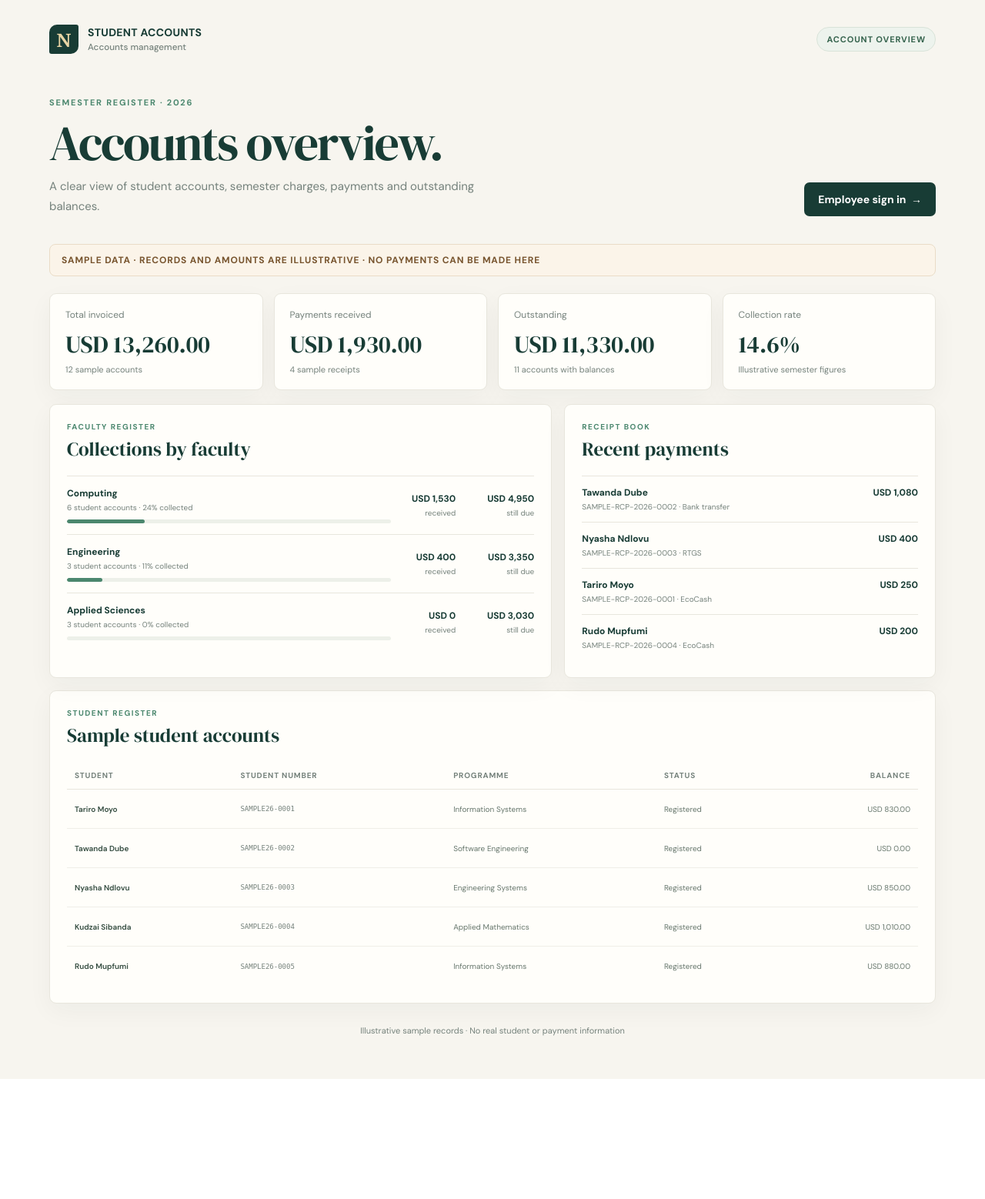
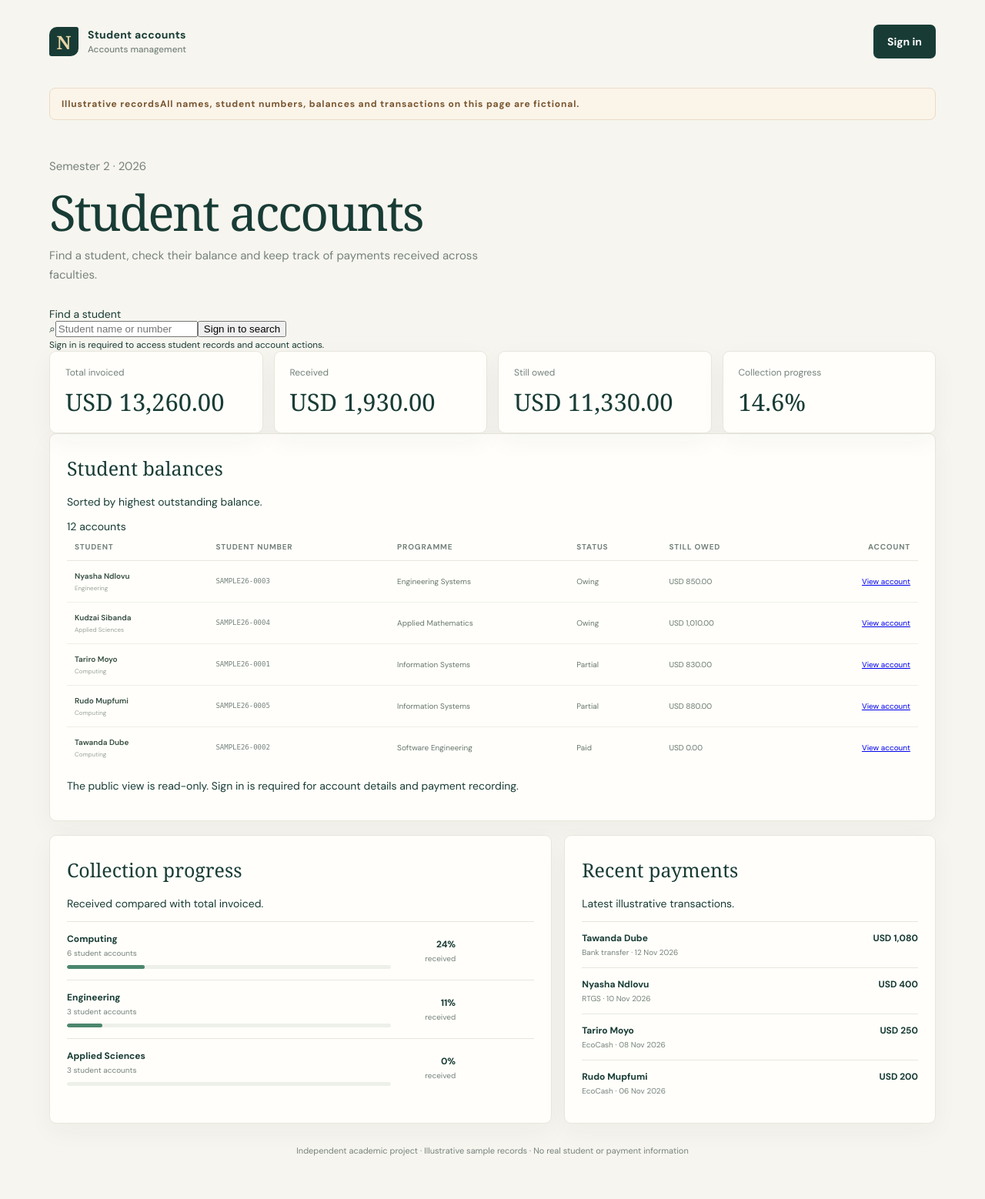
Before and after one commit to itz-ben-zw/NUST-students-database, a Flask app: page /preview in a window 1280 px wide. Shown: the whole page at 77% size. Before the commit the page ends 1402 px from the top, so only its background shows below. Run offline with Flask 3, Linux system fonts and the light colour scheme; some libraries are stand-ins or nearby versions.

Commit message:
Redesign public accounts overview and student register

```diff
--- a/templates/preview.html
+++ b/templates/preview.html
@@ -3,50 +3,50 @@
 <head>
   <meta charset="utf-8">
   <meta name="viewport" content="width=device-width, initial-scale=1">
-  <meta name="theme-color" content="#f7f5ef">
+  <meta name="theme-color" content="#f3f6fa">
   <title>Student Accounts System</title>
   <link rel="preconnect" href="https://fonts.googleapis.com">
   <link rel="preconnect" href="https://fonts.gstatic.com" crossorigin>
-  <link href="https://fonts.googleapis.com/css2?family=DM+Sans:wght@400;500;600;700&family=DM+Serif+Display&display=swap" rel="stylesheet">
+  <link href="https://fonts.googleapis.com/css2?family=DM+Sans:wght@400;500;600;700;800&display=swap" rel="stylesheet">
   <link rel="stylesheet" href="{{ url_for('static', filename='styles.css') }}">
 </head>
 <body>
 <main class="preview-page"><div class="preview-wrap">
   <header class="preview-header">
-    <a class="preview-brand" href="{{ url_for('public_preview') }}"><span class="preview-brand-mark">N</span><span>STUDENT ACCOUNTS<small>Accounts management</small></span></a>
-    <span class="preview-pill">ACCOUNT OVERVIEW</span>
+    <a class="preview-brand" href="{{ url_for('public_preview') }}"><span class="preview-brand-mark">N</span><span>Student accounts<small>Accounts management</small></span></a>
+    <a class="preview-login" href="{{ url_for('login') }}">Sign in</a>
   </header>
+  <div class="preview-warning"><strong>Illustrative records</strong><span>All names, student numbers, balances and transactions on this page are fictional.</span></div>
   <section class="preview-hero">
-    <div><div class="preview-eyebrow">Semester register · 2026</div><h1>Accounts overview.</h1><p>A clear view of student accounts, semester charges, payments and outstanding balances.</p></div>
-    <a class="preview-login" href="{{ url_for('login') }}">Employee sign in&nbsp; →</a>
+    <div><p class="preview-context">Semester 2 · 2026</p><h1>Student accounts</h1><p>Find a student, check their balance and keep track of payments received across faculties.</p></div>
   </section>
-  <div class="preview-warning">SAMPLE DATA · RECORDS AND AMOUNTS ARE ILLUSTRATIVE · NO PAYMENTS CAN BE MADE HERE</div>
-  <section class="preview-metrics" aria-label="Account summary">
-    <article class="preview-metric"><span>Total invoiced</span><strong>USD 13,260.00</strong><small>12 sample accounts</small></article>
-    <article class="preview-metric"><span>Payments received</span><strong>USD 1,930.00</strong><small>4 sample receipts</small></article>
-    <article class="preview-metric"><span>Outstanding</span><strong>USD 11,330.00</strong><small>11 accounts with balances</small></article>
-    <article class="preview-metric"><span>Collection rate</span><strong>14.6%</strong><small>Illustrative semester figures</small></article>
+  <form class="preview-search" action="{{ url_for('login') }}" method="get"><label for="preview-search">Find a student</label><div><span aria-hidden="true">⌕</span><input id="preview-search" type="search" placeholder="Student name or number"><button type="submit">Sign in to search</button></div><small>Sign in is required to access student records and account actions.</small></form>
+  <section class="preview-metrics" aria-label="Semester summary">
+    <article class="preview-metric"><span>Total invoiced</span><strong>USD 13,260.00</strong></article>
+    <article class="preview-metric"><span>Received</span><strong>USD 1,930.00</strong></article>
+    <article class="preview-metric"><span>Still owed</span><strong>USD 11,330.00</strong></article>
+    <article class="preview-metric"><span>Collection progress</span><strong>14.6%</strong></article>
   </section>
+  <section class="preview-panel preview-accounts"><div class="preview-panel-heading"><div><h2>Student balances</h2><p>Sorted by highest outstanding balance.</p></div><span>12 accounts</span></div><div class="preview-table-wrap"><table class="preview-table"><thead><tr><th>Student</th><th>Student number</th><th>Programme</th><th>Status</th><th>Still owed</th><th>Account</th></tr></thead><tbody>
+    <tr><td><strong>Nyasha Ndlovu</strong><small>Engineering</small></td><td class="mono">SAMPLE26-0003</td><td>Engineering Systems</td><td><span class="status-chip owing">Owing</span></td><td class="preview-balance">USD 850.00</td><td><a href="{{ url_for('login') }}">View account</a></td></tr>
+    <tr><td><strong>Kudzai Sibanda</strong><small>Applied Sciences</small></td><td class="mono">SAMPLE26-0004</td><td>Applied Mathematics</td><td><span class="status-chip owing">Owing</span></td><td class="preview-balance">USD 1,010.00</td><td><a href="{{ url_for('login') }}">View account</a></td></tr>
+    <tr><td><strong>Tariro Moyo</strong><small>Computing</small></td><td class="mono">SAMPLE26-0001</td><td>Information Systems</td><td><span class="status-chip partial">Partial</span></td><td class="preview-balance">USD 830.00</td><td><a href="{{ url_for('login') }}">View account</a></td></tr>
+    <tr><td><strong>Rudo Mupfumi</strong><small>Computing</small></td><td class="mono">SAMPLE26-0005</td><td>Information Systems</td><td><span class="status-chip partial">Partial</span></td><td class="preview-balance">USD 880.00</td><td><a href="{{ url_for('login') }}">View account</a></td></tr>
+    <tr><td><strong>Tawanda Dube</strong><small>Computing</small></td><td class="mono">SAMPLE26-0002</td><td>Software Engineering</td><td><span class="status-chip paid">Paid</span></td><td class="preview-balance">USD 0.00</td><td><a href="{{ url_for('login') }}">View account</a></td></tr>
+  </tbody></table></div><p class="preview-table-note">The public view is read-only. Sign in is required for account details and payment recording.</p></section>
   <section class="preview-columns">
-    <article class="preview-panel"><div class="preview-kicker">Faculty register</div><h2>Collections by faculty</h2>
-      <div class="preview-faculty"><div><strong>Computing</strong><small>6 student accounts · 24% collected</small><div class="preview-bar"><i style="width:24%"></i></div></div><div class="preview-amount">USD 1,530<small>received</small></div><div class="preview-amount">USD 4,950<small>still due</small></div></div>
-      <div class="preview-faculty"><div><strong>Engineering</strong><small>3 student accounts · 11% collected</small><div class="preview-bar"><i style="width:11%"></i></div></div><div class="preview-amount">USD 400<small>received</small></div><div class="preview-amount">USD 3,350<small>still due</small></div></div>
-      <div class="preview-faculty"><div><strong>Applied Sciences</strong><small>3 student accounts · 0% collected</small><div class="preview-bar"><i style="width:0%"></i></div></div><div class="preview-amount">USD 0<small>received</small></div><div class="preview-amount">USD 3,030<small>still due</small></div></div>
+    <article class="preview-panel"><div class="preview-panel-heading"><div><h2>Collection progress</h2><p>Received compared with total invoiced.</p></div></div>
+      <div class="preview-faculty"><div><strong>Computing</strong><small>6 student accounts</small><div class="preview-bar"><i style="width:24%"></i></div></div><div class="preview-amount">24%<small>received</small></div></div>
+      <div class="preview-faculty"><div><strong>Engineering</strong><small>3 student accounts</small><div class="preview-bar"><i style="width:11%"></i></div></div><div class="preview-amount">11%<small>received</small></div></div>
+      <div class="preview-faculty"><div><strong>Applied Sciences</strong><small>3 student accounts</small><div class="preview-bar"><i style="width:0%"></i></div></div><div class="preview-amount">0%<small>received</small></div></div>
     </article>
-    <article class="preview-panel"><div class="preview-kicker">Receipt book</div><h2>Recent payments</h2>
-      <div class="preview-receipt"><span><strong>Tawanda Dube</strong><small>SAMPLE-RCP-2026-0002 · Bank transfer</small></span><b>USD 1,080</b></div>
-      <div class="preview-receipt"><span><strong>Nyasha Ndlovu</strong><small>SAMPLE-RCP-2026-0003 · RTGS</small></span><b>USD 400</b></div>
-      <div class="preview-receipt"><span><strong>Tariro Moyo</strong><small>SAMPLE-RCP-2026-0001 · EcoCash</small></span><b>USD 250</b></div>
-      <div class="preview-receipt"><span><strong>Rudo Mupfumi</strong><small>SAMPLE-RCP-2026-0004 · EcoCash</small></span><b>USD 200</b></div>
+    <article class="preview-panel"><div class="preview-panel-heading"><div><h2>Recent payments</h2><p>Latest illustrative transactions.</p></div></div>
+      <div class="preview-receipt"><span><strong>Tawanda Dube</strong><small>Bank transfer · 12 Nov 2026</small></span><b>USD 1,080</b></div>
+      <div class="preview-receipt"><span><strong>Nyasha Ndlovu</strong><small>RTGS · 10 Nov 2026</small></span><b>USD 400</b></div>
+      <div class="preview-receipt"><span><strong>Tariro Moyo</strong><small>EcoCash · 08 Nov 2026</small></span><b>USD 250</b></div>
+      <div class="preview-receipt"><span><strong>Rudo Mupfumi</strong><small>EcoCash · 06 Nov 2026</small></span><b>USD 200</b></div>
     </article>
   </section>
-  <section class="preview-panel" style="margin-top:16px"><div class="preview-kicker">Student register</div><h2>Sample student accounts</h2><div class="preview-table-wrap"><table class="preview-table"><thead><tr><th>Student</th><th>Student number</th><th>Programme</th><th>Status</th><th>Balance</th></tr></thead><tbody>
-    <tr><td><strong>Tariro Moyo</strong></td><td class="mono">SAMPLE26-0001</td><td>Information Systems</td><td>Registered</td><td>USD 830.00</td></tr>
-    <tr><td><strong>Tawanda Dube</strong></td><td class="mono">SAMPLE26-0002</td><td>Software Engineering</td><td>Registered</td><td>USD 0.00</td></tr>
-    <tr><td><strong>Nyasha Ndlovu</strong></td><td class="mono">SAMPLE26-0003</td><td>Engineering Systems</td><td>Registered</td><td>USD 850.00</td></tr>
-    <tr><td><strong>Kudzai Sibanda</strong></td><td class="mono">SAMPLE26-0004</td><td>Applied Mathematics</td><td>Registered</td><td>USD 1,010.00</td></tr>
-    <tr><td><strong>Rudo Mupfumi</strong></td><td class="mono">SAMPLE26-0005</td><td>Information Systems</td><td>Registered</td><td>USD 880.00</td></tr>
-  </tbody></table></div></section>
-  <footer class="preview-footer">Illustrative sample records · No real student or payment information</footer>
+  <footer class="preview-footer">Independent academic project · Illustrative sample records · No real student or payment information</footer>
 </div></main>
 </body></html>
```
